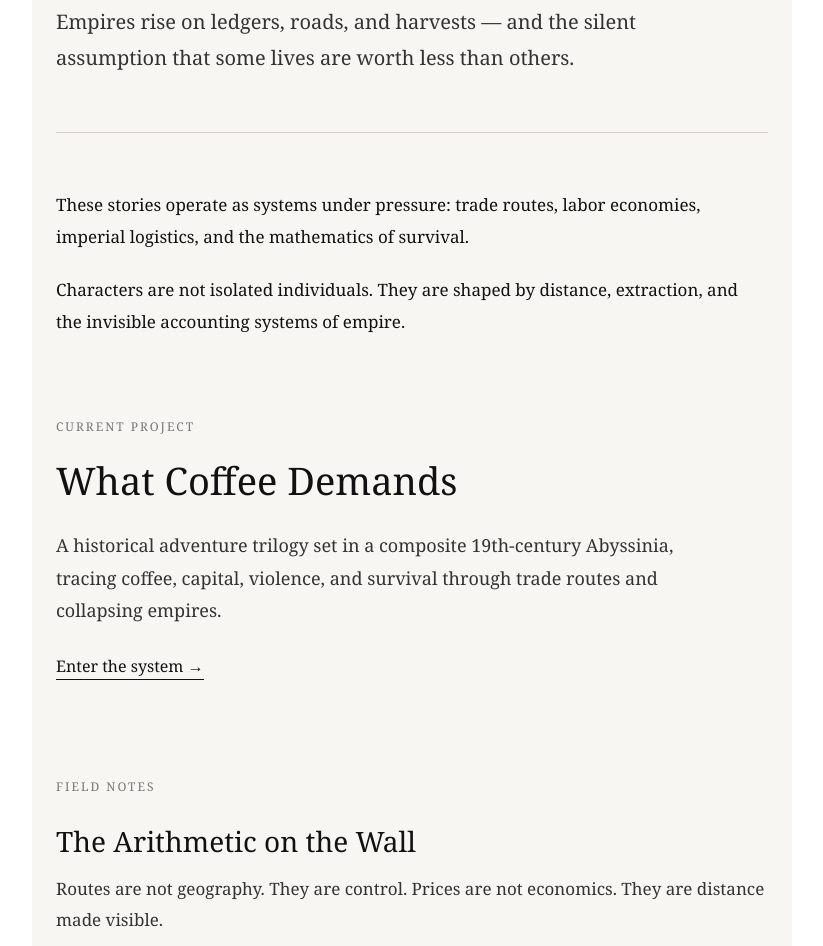
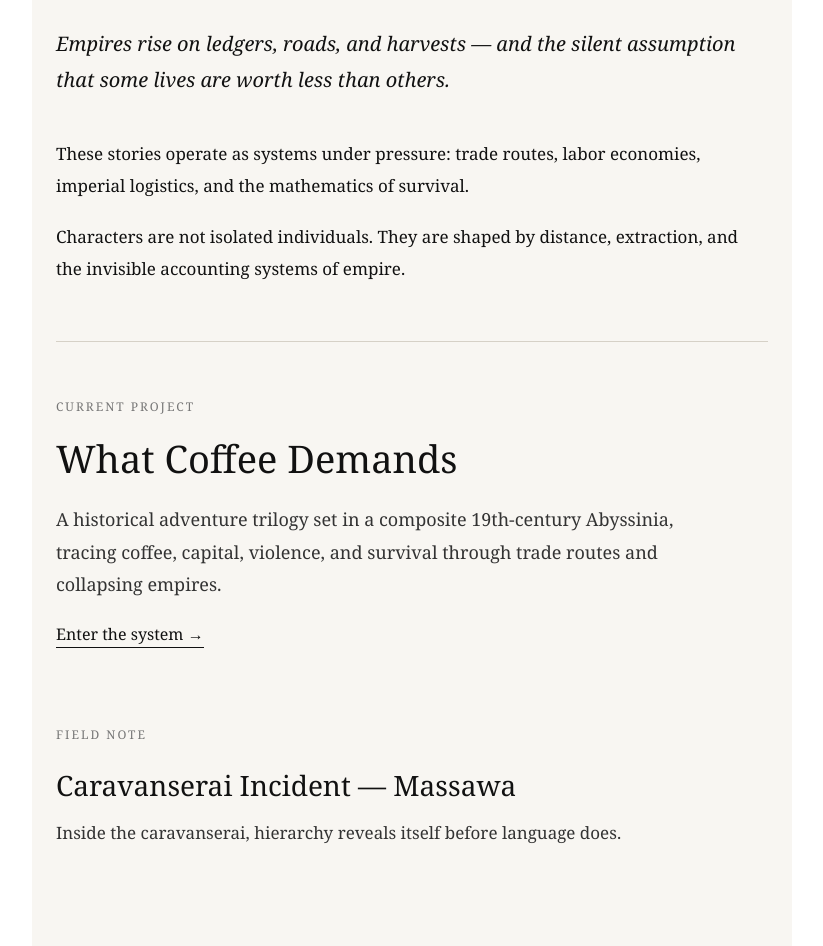
Before and after one commit to dwoods360-cyber/wdblackwoods-site, a Next.js app: page / in a window 1280 px wide. Shown: the part 266-1212 px from the top of the page, without its empty margins (228-1051 px from the left). Built offline with nearby package versions, Linux system fonts and the light colour scheme.

Commit message:
update homepage structure and copy

```diff
--- a/app/page.tsx
+++ b/app/page.tsx
@@ -11,14 +11,14 @@ export default function Home() {
         minHeight: "100vh",
       }}
     >
-      {/* HEADER */}
+      {/* IDENTITY */}
       <section>
         <h1
           style={{
             fontSize: "52px",
             fontWeight: 600,
             letterSpacing: "-1px",
-            marginBottom: "24px",
+            marginBottom: "18px",
           }}
         >
           W.D. Blackwoods
@@ -30,34 +30,37 @@ export default function Home() {
             lineHeight: 1.8,
             color: "#333",
             maxWidth: "680px",
+            marginBottom: "28px",
           }}
         >
           Historical fiction, systems-driven storytelling, and cinematic
           narratives built around empire, labor, and the invisible structures
           beneath power.
-          <p>
+        </p>
+
+        {/* THESIS (PRIMARY HOOK) */}
+        <p
+          style={{
+            fontSize: "20px",
+            lineHeight: 1.8,
+            fontStyle: "italic",
+            color: "#111",
+            maxWidth: "680px",
+            marginBottom: "40px",
+          }}
+        >
           Empires rise on ledgers, roads, and harvests — and the silent
           assumption that some lives are worth less than others.
         </p>
-        </p>
       </section>
 
-      {/* DIVIDER */}
-      <hr
-        style={{
-          margin: "56px 0",
-          border: "none",
-          borderTop: "1px solid #d6d1c7",
-        }}
-      />
-
-      {/* PHILOSOPHY */}
+      {/* SYSTEM FRAME */}
       <section>
         <p
           style={{
             fontSize: "17px",
             lineHeight: 1.9,
-            marginBottom: "20px",
+            marginBottom: "18px",
           }}
         >
           These stories operate as systems under pressure: trade routes, labor
@@ -75,26 +78,30 @@ export default function Home() {
         </p>
       </section>
 
+      {/* DIVIDER */}
+      <hr
+        style={{
+          margin: "56px 0",
+          border: "none",
+          borderTop: "1px solid #d6d1c7",
+        }}
+      />
+
       {/* CURRENT PROJECT */}
-      <section style={{ marginTop: "80px" }}>
+      <section>
         <p
           style={{
             fontSize: "12px",
             letterSpacing: "2px",
             textTransform: "uppercase",
             color: "#777",
-            marginBottom: "16px",
+            marginBottom: "14px",
           }}
         >
           Current Project
         </p>
 
-        <h2
-          style={{
-            fontSize: "38px",
-            marginBottom: "20px",
-          }}
-        >
+        <h2 style={{ fontSize: "38px", marginBottom: "16px" }}>
           What Coffee Demands
         </h2>
 
@@ -111,7 +118,7 @@ export default function Home() {
           trade routes and collapsing empires.
         </p>
 
-        <div style={{ marginTop: "28px" }}>
+        <div style={{ marginTop: "22px" }}>
           <a
             href="#"
             style={{
@@ -127,51 +134,21 @@ export default function Home() {
         </div>
       </section>
 
-      {/* FIELD NOTES */}
-      <section style={{ marginTop: "100px" }}>
+      {/* FIELD NOTE (SINGLE STRONG ENTRY) */}
+      <section style={{ marginTop: "80px" }}>
         <p
           style={{
             fontSize: "12px",
             letterSpacing: "2px",
             textTransform: "uppercase",
             color: "#777",
-            marginBottom: "24px",
+            marginBottom: "20px",
           }}
         >
-          Field Notes
+          Field Note
         </p>
 
-        {/* NOTE 1 */}
-        <article style={{ marginBottom: "48px" }}>
-          <h3
-            style={{
-              fontSize: "28px",
-              marginBottom: "12px",
-            }}
-          >
-            The Arithmetic on the Wall
-          </h3>
-
-          <p
-            style={{
-              fontSize: "17px",
-              lineHeight: 1.8,
-              color: "#333",
-            }}
-          >
-            Routes are not geography. They are control. Prices are not
-            economics. They are distance made visible.
-          </p>
-        </article>
-
-        {/* NOTE 2 */}
-        <article>
-          <h3
-            style={{
-              fontSize: "28px",
-              marginBottom: "12px",
-            }}
-          >
+        <h3 style={{ fontSize: "28px", marginBottom: "12px" }}>
           Caravanserai Incident — Massawa
         </h3>
 
@@ -184,7 +161,6 @@ export default function Home() {
         >
           Inside the caravanserai, hierarchy reveals itself before language does.
         </p>
-        </article>
       </section>
 
       {/* SUBSCRIBE */}
@@ -195,7 +171,7 @@ export default function Home() {
             letterSpacing: "2px",
             textTransform: "uppercase",
             color: "#777",
-            marginBottom: "20px",
+            marginBottom: "18px",
           }}
         >
           Stay Connected
@@ -206,19 +182,13 @@ export default function Home() {
             fontSize: "17px",
             lineHeight: 1.8,
             color: "#333",
-            marginBottom: "24px",
+            marginBottom: "20px",
           }}
         >
           Occasional dispatches: essays, system maps, and early excerpts.
         </p>
 
-        <div
-          style={{
-            display: "flex",
-            gap: "12px",
-            flexWrap: "wrap",
-          }}
-        >
+        <div style={{ display: "flex", gap: "12px", flexWrap: "wrap" }}>
           <input
             type="email"
             placeholder="Email address"
@@ -249,7 +219,7 @@ export default function Home() {
       {/* FOOTER */}
       <footer
         style={{
-          marginTop: "120px",
+          marginTop: "110px",
           fontSize: "14px",
           color: "#777",
         }}
```
Lines whose indentation alone changed are shown as unchanged.
